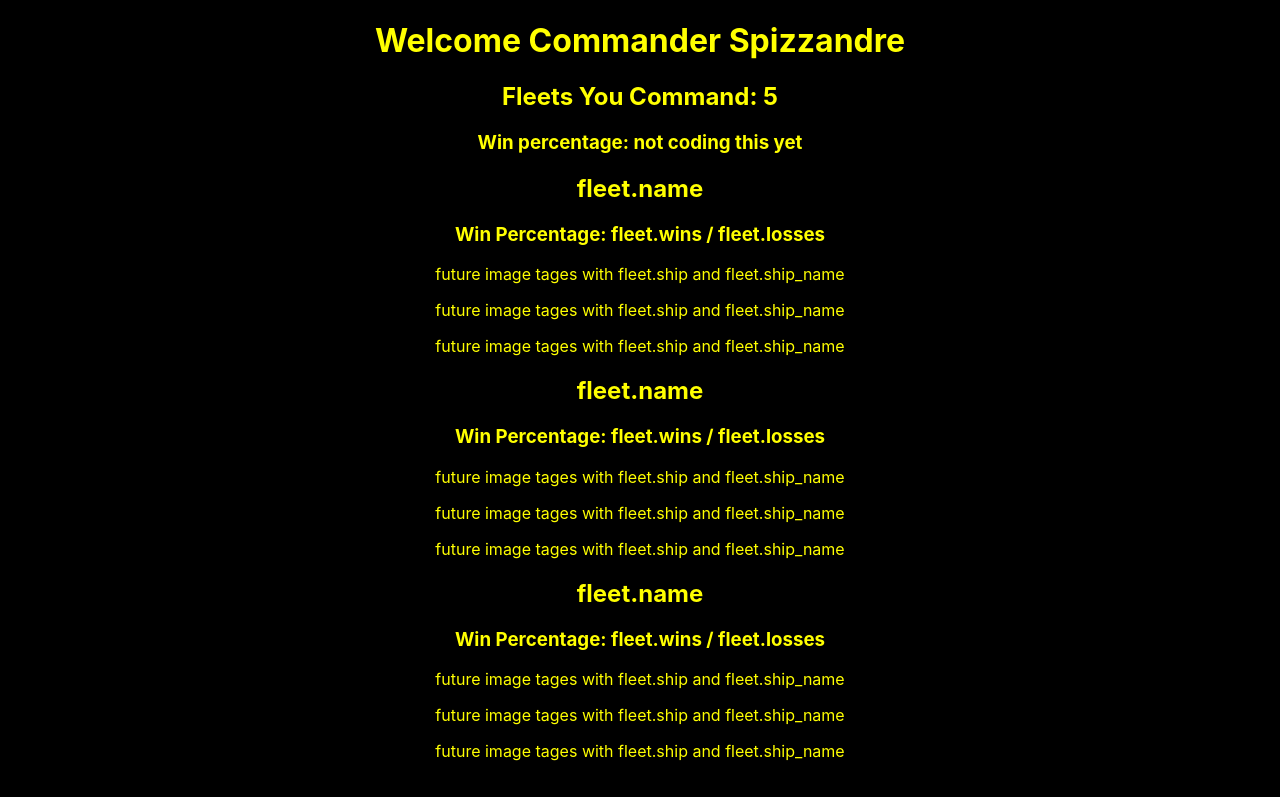
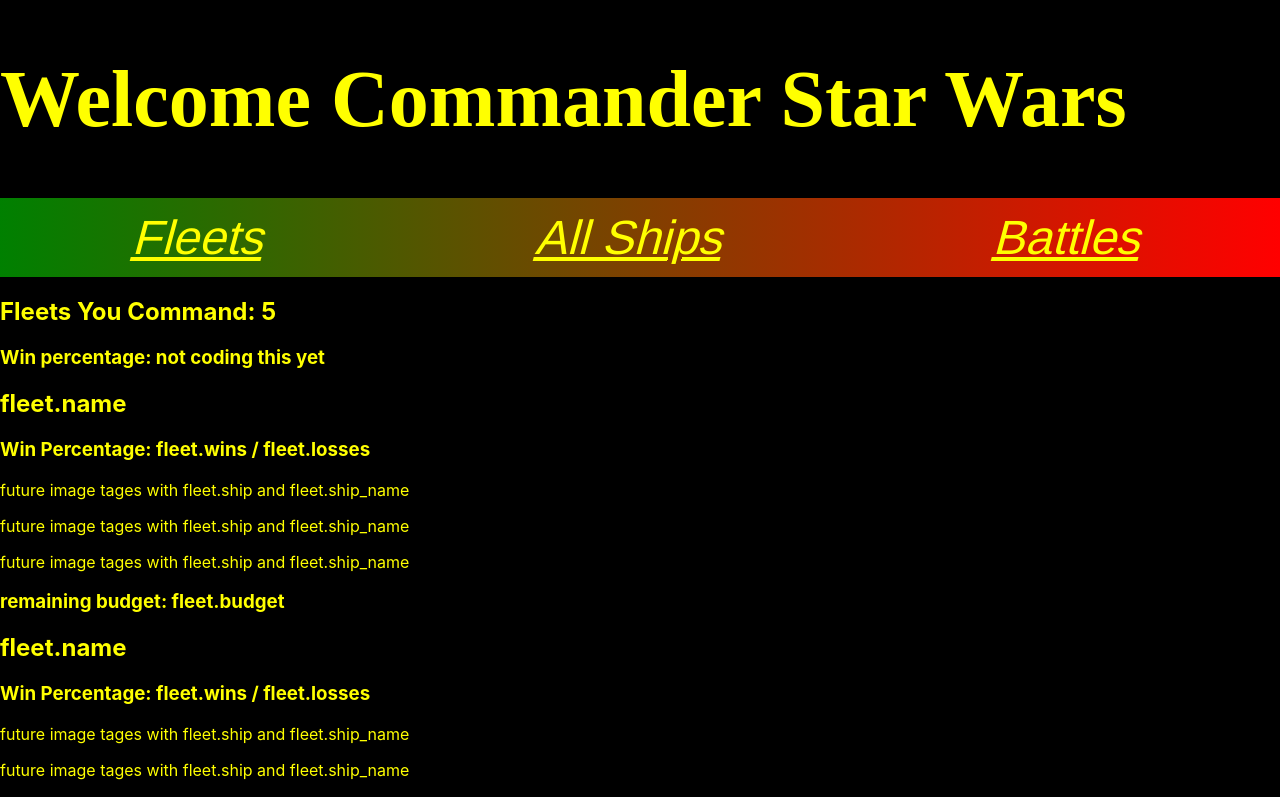
Before and after one commit to JoeSpizz/phase-3-final-front-end, a React (Create React App) app: page /fleets in a window 1280 px wide. Shown: the top 797 px of the page. Built offline with nearby package versions, Linux system fonts and the light colour scheme.

Commit message:
raw structure except for Battles page finished

```diff
--- a/src/App.css
+++ /dev/null
@@ -1,38 +0,0 @@
-.App {
-  text-align: center;
-}
-
-.App-logo {
-  height: 40vmin;
-  pointer-events: none;
-}
-
-@media (prefers-reduced-motion: no-preference) {
-  .App-logo {
-    animation: App-logo-spin infinite 20s linear;
-  }
-}
-
-.App-header {
-  background-color: #282c34;
-  min-height: 100vh;
-  display: flex;
-  flex-direction: column;
-  align-items: center;
-  justify-content: center;
-  font-size: calc(10px + 2vmin);
-  color: white;
-}
-
-.App-link {
-  color: #61dafb;
-}
-
-@keyframes App-logo-spin {
-  from {
-    transform: rotate(0deg);
-  }
-  to {
-    transform: rotate(360deg);
-  }
-}
--- a/src/App.js
+++ b/src/App.js
@@ -1,5 +1,6 @@
 
-import './App.css';
+import './index.css';
+import './components/fonts/StarJedi-DGRW.ttf'
 import Login from './components/Login';
 import {
   BrowserRouter,
@@ -9,6 +10,8 @@
 } from "react-router-dom";
 import Fleets from './components/Fleets';
 import {useState} from "react";
+import Ships from './components/Ships';
+import Battles from './components/Battles';
 
 function App() {
   const [commander, setCommander] = useState(null)
@@ -21,6 +24,8 @@
       <Routes>
         <Route exact path="/" element={commander ? <Navigate to="/fleets" /> : <Login login={login}/>} />
         <Route exact path="/fleets" element={<Fleets commander={commander}/>} />
+        <Route exact path="/ships" element={<Ships commander={commander}/>} />
+        <Route exact path="/battles" element={<Battles commander={commander}/>} />
        </Routes>
        </BrowserRouter>
     </div>
--- /dev/null
+++ b/src/components/Battles.js
@@ -0,0 +1,13 @@
+import React from 'react'
+import NavBar from './NavBar'
+
+function Battles() {
+  return (
+    <div>
+        <NavBar/>
+        <h1 className='battle'>
+        Battles</h1></div>
+  )
+}
+
+export default Battles
--- a/src/components/FleetCard.js
+++ b/src/components/FleetCard.js
@@ -10,6 +10,7 @@
         <p> future image tages with fleet.ship and fleet.ship_name</p>
         <p> future image tages with fleet.ship and fleet.ship_name</p>
         <p> future image tages with fleet.ship and fleet.ship_name</p>
+        <h3> remaining budget: fleet.budget</h3>
         </div>
     </div>
   )
--- a/src/components/Fleets.js
+++ b/src/components/Fleets.js
@@ -1,5 +1,6 @@
 import React from 'react'
 import FleetCard from './FleetCard'
+import NavBar from './NavBar'
 
 function Fleets({commander}) {
     // to get fleet array
@@ -20,7 +21,8 @@
     ]}
   return (
     <div>
-        <h1> Welcome Commander {joe.name}</h1>
+        <h1 className='commanderIntro'> Welcome Commander Star Wars{commander}</h1>
+        <NavBar />
         <div className='commanderContainer'>
        <h2> Fleets You Command: {joe.fleets} </h2>
        <h3> Win percentage: not coding this yet</h3>
--- /dev/null
+++ b/src/components/NavBar.js
@@ -0,0 +1,24 @@
+import React from 'react'
+import { NavLink } from 'react-router-dom'
+
+function NavBar() {
+    let activeLink = {
+        color:"white",
+      textDecoration: "wavy"
+    }
+  return (
+    <div className="NavBar">
+    <NavLink className="NavBarLink" to ="/Fleets" exact activeStyle={activeLink}>
+        Fleets
+    </NavLink>
+    <NavLink className="NavBarLink" to ="/ships" exact activeStyle={activeLink}>
+      All Ships
+  </NavLink>
+    <NavLink className="NavBarLink" to ="/battles" exact activeStyle={activeLink}>
+      Battles
+      </NavLink>
+</div>
+  )
+}
+
+export default NavBar
--- /dev/null
+++ b/src/components/ShipCard.js
@@ -0,0 +1,19 @@
+import React from 'react'
+
+function ShipCard({ship}) {
+
+  return (
+    <div><h1>ship.name</h1>
+    <p> image of ship.image</p>
+    <ul classname="shipStats">
+        <li>ship.cost</li>
+        <li>ship.speed</li>
+        <li>ship.agility</li>
+        <li>ship.power</li>
+        <li>ship.armor</li>
+        </ul>
+        </div>
+  )
+}
+
+export default ShipCard
--- /dev/null
+++ b/src/components/Ships.js
@@ -0,0 +1,16 @@
+import React from 'react'
+import NavBar from './NavBar'
+import ShipCard from './ShipCard'
+
+function Ships() {
+    // get all ships. map. create ship card.
+  return (
+    <div>
+        <NavBar/>
+        Ships
+        <ShipCard/>
+        </div>
+  )
+}
+
+export default Ships
--- a/src/index.css
+++ b/src/index.css
@@ -8,8 +8,40 @@
   background-color: black;
   color: yellow;
 }
+/* Font for Welcome Commander */
+@import url(https://fonts.googleapis.com/css?family=Reem+Kufi+Ink);
+/* Font for battles page */
+@import url(https://fonts.googleapis.com/css?family=Rubik+Dirt);
+
 
 code {
   font-family: source-code-pro, Menlo, Monaco, Consolas, 'Courier New',
     monospace;
 }
+
+.NavBar{
+  display: inline-flex;
+  width: 100%;
+  background-image: linear-gradient(to right, green, red);
+  justify-content: space-around;
+}
+.NavBarLink {
+  display: inline-block;
+  width: auto;
+  padding: 12px;
+  font-family: fantasy;
+  font-size: 3em;
+  color: yellow;
+  transform: skew(-15deg);
+}
+
+.commanderIntro {
+font-family: Reem Kufi Ink;
+font-size:5em;
+}
+.battle {
+  font-family: Rubik Dirt;
+  text-align: center;
+  font-size: 10em;
+  font-weight: 500;
+}
--- a/src/index.js
+++ b/src/index.js
@@ -1,6 +1,7 @@
 import React from 'react';
 import ReactDOM from 'react-dom/client';
 import './index.css';
+import './components/fonts/StarJedi-DGRW.ttf'
 import App from './App';
 import reportWebVitals from './reportWebVitals';
 
```
Also changed, not shown: src/components/fonts/StarJedi-DGRW.ttf (added).
